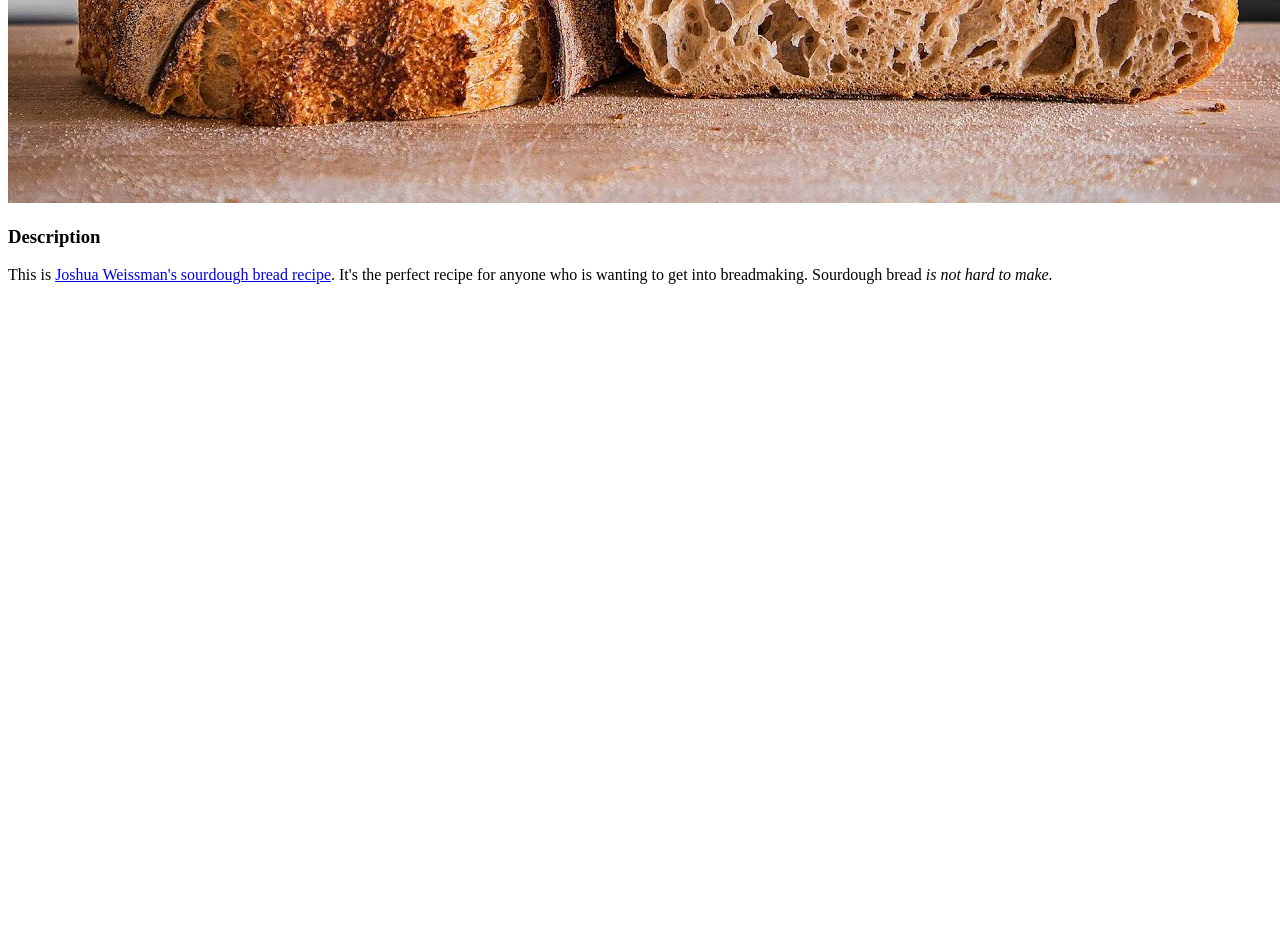
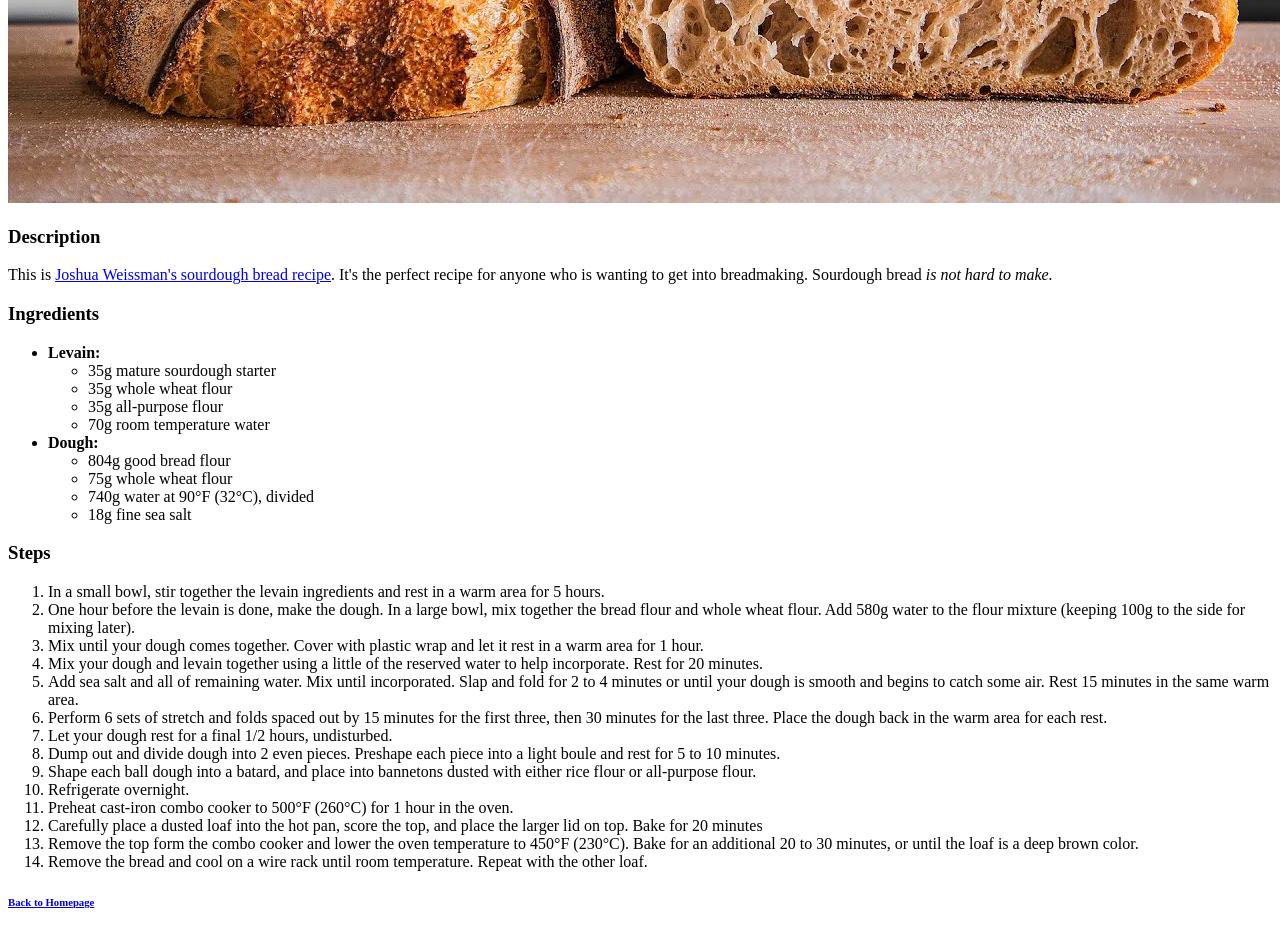
Before and after one commit to kneevin/odin-recipes, a plain HTML site: page recipes/sourdoughbread.html in a window 1280 px wide. Shown: the part 597-1530 px from the top of the page. Before the commit the page ends 897 px from the top, so only its background shows below. Drawn offline with Linux system fonts and the light colour scheme.

Commit message:
Added ingredients and steps to sourdoughbread.html. Also added a link on both lasagna and sourdoughbread back to the homepage.

```diff
--- a/recipes/sourdoughbread.html
+++ b/recipes/sourdoughbread.html
@@ -9,11 +9,60 @@
 <body>
     <h1>Sourdough Bread!</h1>
     <img src='../images/bread.jpeg'>
+
     <h3>Description</h3>
     <p>This is <a href='https://www.joshuaweissman.com/post/sourdough-bread'>Joshua Weissman's sourdough bread
-        recipe</a>. It's the perfect recipe for anyone who is wanting to get into breadmaking. Sourdough bread
+            recipe</a>. It's the perfect recipe for anyone who is wanting to get into breadmaking. Sourdough bread
         <em>is not hard to make.</em>
     </p>
+
+    <h3>Ingredients</h3>
+    <ul>
+        <li><strong>Levain:</strong>
+            <ul>
+                <li>35g mature sourdough starter</li>
+                <li>35g whole wheat flour</li>
+                <li>35g all-purpose flour</li>
+                <li>70g room temperature water</li>
+            </ul>
+        </li>
+        <li><strong>Dough:</strong>
+            <ul>
+                <li>804g good bread flour</li>
+                <li>75g whole wheat flour</li>
+                <li>740g water at 90°F (32°C), divided</li>
+                <li>18g fine sea salt</li>
+            </ul>
+        </li>
+    </ul>
+    <h3>Steps</h3>
+    <ol>
+        <li>In a small bowl, stir together the levain ingredients and rest in a warm area for 5 hours.</li>
+        <li>One hour before the levain is done, make the dough. In a large bowl, mix together the bread flour and whole
+            wheat flour. Add 580g water to the flour mixture (keeping 100g to the side for mixing later).</li>
+        <li>Mix until your dough comes together. Cover with plastic wrap and let it rest in a warm area for 1 hour.</li>
+        <li>Mix your dough and levain together using a little of the reserved water to help incorporate. Rest for 20
+            minutes.</li>
+        <li>Add sea salt and all of remaining water. Mix until incorporated. Slap and fold for 2 to 4 minutes or until
+            your dough is smooth and begins to catch some air. Rest 15 minutes in the same warm area.</li>
+        <li>Perform 6 sets of stretch and folds spaced out by 15 minutes for the first three, then 30 minutes for the
+            last three. Place the dough back in the warm area for each rest.</li>
+        <li>Let your dough rest for a final 1/2 hours, undisturbed.</li>
+        <li>Dump out and divide dough into 2 even pieces. Preshape each piece into a light boule and rest for 5 to 10
+            minutes.</li>
+        <li>Shape each ball dough into a batard, and place into bannetons dusted with either rice flour or all-purpose
+            flour.</li>
+        <li>Refrigerate overnight.</li>
+        <li>Preheat cast-iron combo cooker to 500°F (260°C) for 1 hour in the oven.</li>
+        <li>Carefully place a dusted loaf into the hot pan, score the top, and place the larger lid on top. Bake for 20
+            minutes</li>
+        <li>Remove the top form the combo cooker and lower the oven temperature to 450°F (230°C). Bake for an additional
+            20 to 30 minutes, or until the loaf is a deep brown color.</li>
+        <li>Remove the bread and cool on a wire rack until room temperature. Repeat with the other loaf.</li>
+
+    </ol>
+
+    <h6><a href='../index.html'>Back to Homepage</a></h6>
 </body>
 
 </html>
```
Also changed, not shown: recipes/lasagna.html (+3 -1 lines).
